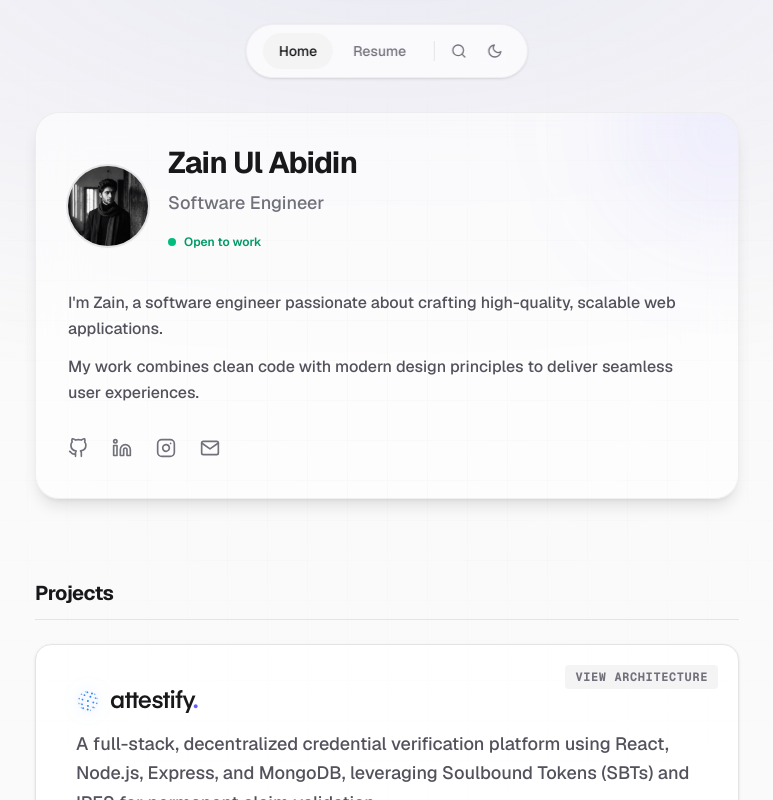
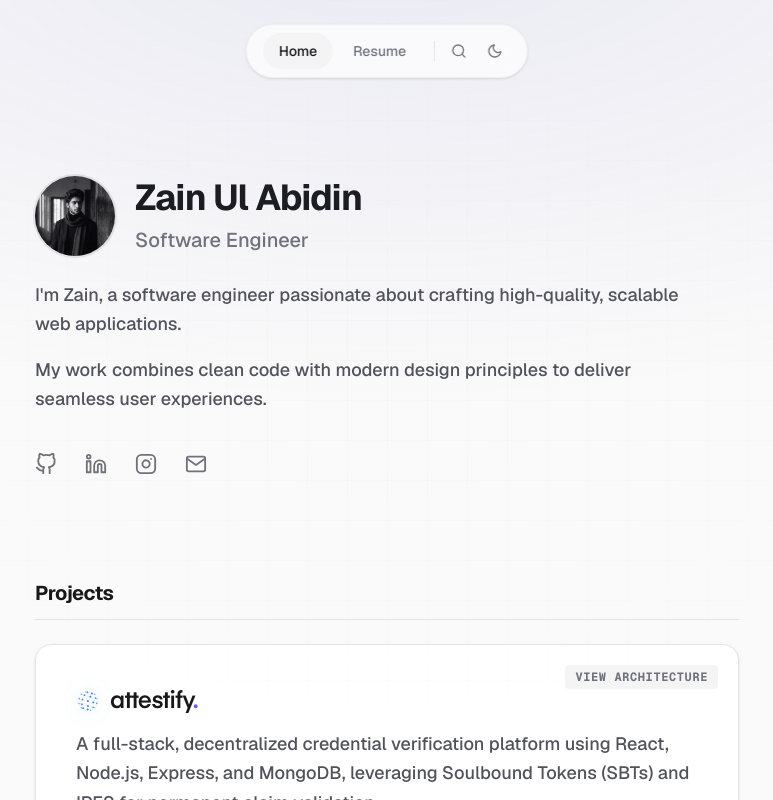
Before and after one commit to guesswhozayn/portfolio, a React (Vite) app: page / in a window 1280 px wide. Shown: the top 800 px of the page, without its empty margins (253-1026 px from the left). Built offline with nearby package versions, Linux system fonts and the light colour scheme.

Commit message:
fixed structure inconsistencies

```diff
--- a/src/components/Contact.jsx
+++ b/src/components/Contact.jsx
@@ -4,10 +4,10 @@ import { FiMail, FiArrowUpRight } from "react-icons/fi";
 export default function Contact() {
   return (
     <Section title="Let's Connect">
-      <div className="group relative p-6 sm:p-12 rounded-3xl border border-zinc-200 dark:border-zinc-800 bg-white dark:bg-zinc-900/50 overflow-hidden text-center flex flex-col items-center gap-6">
+      <div className="group relative p-6 sm:p-8 md:p-10 rounded-2xl border border-zinc-200 dark:border-zinc-800 bg-white dark:bg-zinc-900/50 shadow-sm hover:shadow-md transition-shadow duration-200 overflow-hidden text-center flex flex-col items-center gap-6">
         <div className="absolute inset-0 bg-gradient-to-br from-emerald-500/5 to-transparent opacity-0 group-hover:opacity-100 transition-opacity duration-500 pointer-events-none" />
 
-        <div className="relative p-4 rounded-2xl bg-zinc-50 dark:bg-zinc-800 text-zinc-900 dark:text-white">
+        <div className="relative p-4 rounded-xl bg-zinc-50 dark:bg-zinc-800 text-zinc-900 dark:text-white">
           <FiMail size={32} />
         </div>
 
--- a/src/components/Hero.jsx
+++ b/src/components/Hero.jsx
@@ -1,6 +1,5 @@
 import profilePic from "../assets/img/img.jpg";
 import { FiGithub, FiLinkedin, FiMail, FiInstagram } from "react-icons/fi";
-import StatusBadge from "./ui/StatusBadge";
 
 function SocialLink({ href, children, label }) {
   return (
@@ -18,27 +17,24 @@ function SocialLink({ href, children, label }) {
 
 export default function Hero() {
   return (
-    <div className="relative w-full p-6 sm:p-8 rounded-3xl border border-zinc-200/60 dark:border-zinc-800/60 bg-white/60 dark:bg-zinc-900/40 backdrop-blur-xl shadow-lg flex flex-col gap-6 overflow-hidden">
-      <div className="absolute -right-20 -top-20 w-48 h-48 rounded-full bg-indigo-500/10 dark:bg-indigo-500/5 blur-3xl pointer-events-none" />
-
+    <div className="w-full flex flex-col gap-6">
       <div className="flex items-center gap-5">
         <div className="w-16 h-16 sm:w-20 sm:h-20 rounded-full overflow-hidden shrink-0 bg-zinc-200 ring-2 ring-zinc-200 dark:ring-zinc-800 shadow-sm">
           <img
             src={profilePic}
-            alt="Zayn Ul Abidin"
+            alt="Zain Ul Abidin"
             className="w-full h-full object-cover transition-all duration-500"
           />
         </div>
         <div>
-          <h1 className="text-2xl sm:text-3xl font-bold tracking-tight text-zinc-900 dark:text-white mb-2">
+          <h1 className="text-3xl sm:text-4xl font-bold tracking-tight text-zinc-900 dark:text-white mb-2">
             Zain Ul Abidin
           </h1>
-          <p className="text-base sm:text-lg font-medium text-zinc-500 mb-3">Software Engineer</p>
-          <StatusBadge className="mb-4" />
+          <p className="text-lg sm:text-xl font-medium text-zinc-500">Software Engineer</p>
         </div>
       </div>
 
-      <div className="flex flex-col gap-3 text-sm sm:text-base leading-relaxed text-zinc-600 dark:text-zinc-400 font-medium">
+      <div className="flex flex-col gap-4 text-base sm:text-lg leading-relaxed text-zinc-600 dark:text-zinc-400 font-medium max-w-2xl">
         <p>
           I&apos;m Zain, a software engineer passionate about crafting high-quality, scalable web applications.
         </p>
@@ -47,18 +43,18 @@ export default function Hero() {
         </p>
       </div>
 
-      <div className="flex items-center gap-2 -ml-2">
+      <div className="flex items-center gap-3 -ml-2 mt-2">
         <SocialLink href="https://github.com/guesswhozayn" label="GitHub">
-          <FiGithub size={20} />
+          <FiGithub size={22} />
         </SocialLink>
         <SocialLink href="https://linkedin.com/in/z4yn" label="LinkedIn">
-          <FiLinkedin size={20} />
+          <FiLinkedin size={22} />
         </SocialLink>
         <SocialLink href="https://www.instagram.com/zaynndev" label="Instagram">
-          <FiInstagram size={20} />
+          <FiInstagram size={22} />
         </SocialLink>
         <SocialLink href="mailto:hizainulabidin@gmail.com" label="Email">
-          <FiMail size={20} />
+          <FiMail size={22} />
         </SocialLink>
       </div>
     </div>
--- a/src/pages/HomePage.jsx
+++ b/src/pages/HomePage.jsx
@@ -14,7 +14,7 @@ export default function HomePage() {
     >
       <div className="pointer-events-none fixed inset-0 bg-[radial-gradient(ellipse_80%_60%_at_50%_-10%,rgba(120,119,198,0.12),transparent)] dark:bg-[radial-gradient(ellipse_80%_60%_at_50%_-10%,rgba(120,119,198,0.08),transparent)]" />
 
-      <div className="mx-auto max-w-3xl px-6 sm:px-8 pt-28 pb-24 flex flex-col gap-16 sm:gap-20">
+      <div className="mx-auto max-w-3xl px-6 sm:px-8 pt-44 pb-24 flex flex-col gap-20 sm:gap-24">
         <Hero />
         <Projects />
         <Skills />
--- a/src/pages/ResumePage.jsx
+++ b/src/pages/ResumePage.jsx
@@ -8,7 +8,7 @@ export default function ResumePage() {
       initial={{ opacity: 0, y: 15 }}
       animate={{ opacity: 1, y: 0 }}
       transition={{ duration: 0.4, ease: "easeOut" }}
-      className="min-h-screen bg-zinc-50 dark:bg-[#060606] text-zinc-900 dark:text-zinc-100 antialiased transition-colors duration-300 pt-28 pb-16 px-4 md:px-8"
+      className="min-h-screen bg-zinc-50 dark:bg-[#060606] text-zinc-900 dark:text-zinc-100 antialiased transition-colors duration-300 pt-36 pb-16 px-4 md:px-8"
     >
       {/* Dynamic print-specific styles */}
       <style dangerouslySetInnerHTML={{ __html: `
```
